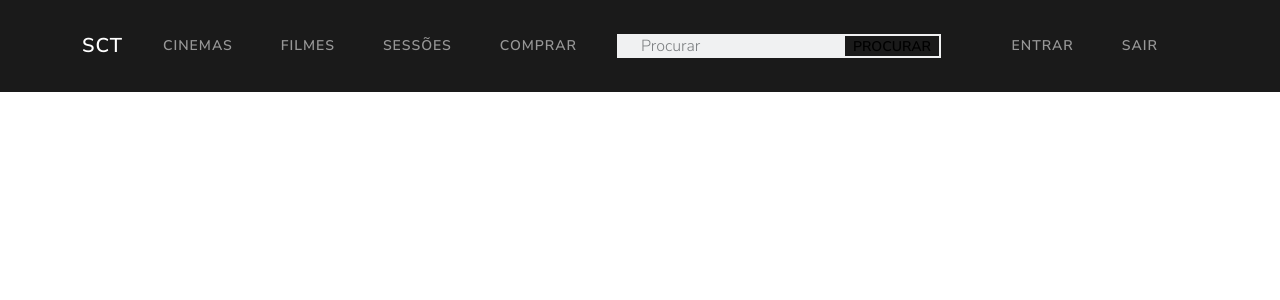
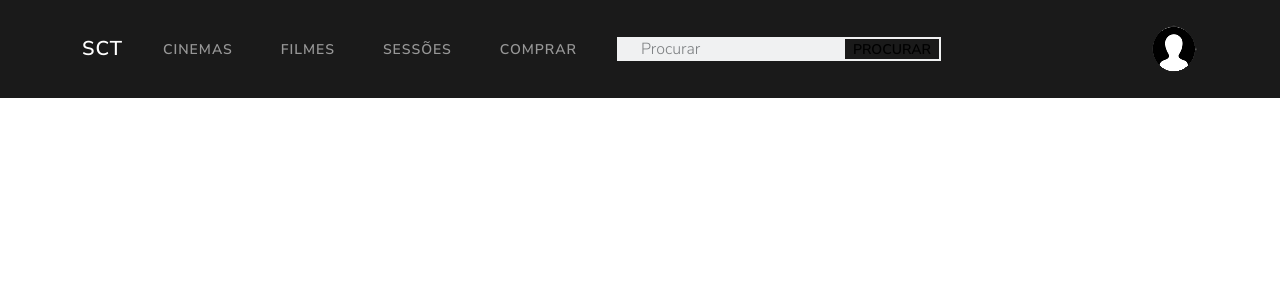
Before and after one commit to Matheussoranco/sct-app, a React (Create React App) app: page / in a window 1280 px wide. Shown: the top 300 px of the page. Built offline with nearby package versions, Linux system fonts and the light colour scheme.

Commit message:
Melhorias na barra de navegação

```diff
--- a/src/App.css
+++ b/src/App.css
@@ -36,3 +36,13 @@
     transform: rotate(360deg);
   }
 }
+
+.user-avatar-button {
+  background-color: transparent; /* Remove any background color from the button */
+  border: none; /* Remove the button border if present */
+  padding: 0; /* Remove padding to eliminate extra spacing */
+}
+
+.user-avatar {
+  background-color: transparent !important; /* Remove any background color from the image */
+}
--- a/src/components/navbar.js
+++ b/src/components/navbar.js
@@ -1,14 +1,36 @@
-import React from "react";
+import React, { useState, useRef } from "react";
 import "bootswatch/dist/lux/bootstrap.css";
-
 import NavbarItem from "./navbarItem";
 import NavSearchBar from "./NavSearchBar";
+import userImage from "./avatar.png"; // Replace with the path to your user image
+import "../App.css";
 
 function Navbar(props) {
+  const [modalOpen, setModalOpen] = useState(false);
+  const modalRef = useRef(null);
+
+  const toggleModal = () => {
+    setModalOpen(!modalOpen);
+  };
+
   const handleSearch = (searchQuery) => {
     // Handle the search action here with the searchQuery
     console.log("Searching for:", searchQuery);
   };
+
+  const handleClickOutside = (e) => {
+    if (modalRef.current && !modalRef.current.contains(e.target)) {
+      setModalOpen(false);
+    }
+  };
+
+  // Attach a click event listener to the document to handle clicks outside the modal
+  React.useEffect(() => {
+    document.addEventListener("mousedown", handleClickOutside);
+    return () => {
+      document.removeEventListener("mousedown", handleClickOutside);
+    };
+  }, []);
 
   return (
     <div className="navbar navbar-expand-lg fixed-top navbar-dark bg-primary">
@@ -29,35 +51,70 @@ function Navbar(props) {
         </button>
         <div className="collapse navbar-collapse" id="navbarResponsive">
           <ul className="navbar-nav">
-            <NavbarItem
-              render="true"
-              href="/listagem-cinemas"
-              label="Cinemas"
-            />
+            <NavbarItem render="true" href="/listagem-cinemas" label="Cinemas" />
           </ul>
           <ul className="navbar-nav">
             <NavbarItem render="true" href="/listagem-Filmes" label="Filmes" />
           </ul>
           <ul className="navbar-nav">
-            <NavbarItem
-              render="true"
-              href="/listagem-sessoes"
-              label="Sessões"
-            />
+            <NavbarItem render="true" href="/listagem-sessoes" label="Sessões" />
           </ul>
-
           <ul className="navbar-nav">
             <NavbarItem render="true" href="/listagem-cursos" label="Comprar" />
           </ul>
           <NavSearchBar onSearch={handleSearch} />
         </div>
         <div className="navbar-nav ml-auto custom-right-content">
-          <ul className="navbar-nav">
-            <NavbarItem render="true" href="/login" label="Entrar" />
-          </ul>
-          <ul className="navbar-nav">
-            <NavbarItem render="true" href="/" label="Sair" />
-          </ul>
+          <div ref={modalRef} className={`vertical-container ${modalOpen ? "open" : ""}`}>
+            <button
+              className="btn btn-secondary user-avatar-button"
+              type="button"
+              onClick={toggleModal}
+            >
+              <img src={userImage} alt="User" className="user-avatar" />
+            </button>
+            {modalOpen && (
+             <div className="modal-form">
+             <form>
+               <div className="form-group">
+                 <label htmlFor="email">Email</label>
+                 <input
+                   type="email"
+                   className="form-control form-control-sm"
+                   id="email"
+                   placeholder="Enter email"
+                 />
+               </div>
+               <div className="form-group">
+                 <label htmlFor="password">Senha</label>
+                 <input
+                   type="password"
+                   className="form-control form-control-sm"
+                   id="password"
+                   placeholder="Password"
+                 />
+               </div>
+               <div className="mt-2"> {/* Add margin-top to create space */}
+                 <button
+                   type="submit"
+                   className="btn btn-secondary btn-sm border border-dark"
+                   onClick={toggleModal}
+                 >
+                   Entrar
+                 </button>
+                 <button
+                   type="button"
+                   className="btn btn-secondary btn-sm border border-dark"
+                   onClick={toggleModal}
+                 >
+                   Criar conta
+                 </button>
+               </div>
+
+             </form>
+           </div>
+            )}
+          </div>
         </div>
       </div>
     </div>
```
Also changed, not shown: src/components/avatar.png (added).
